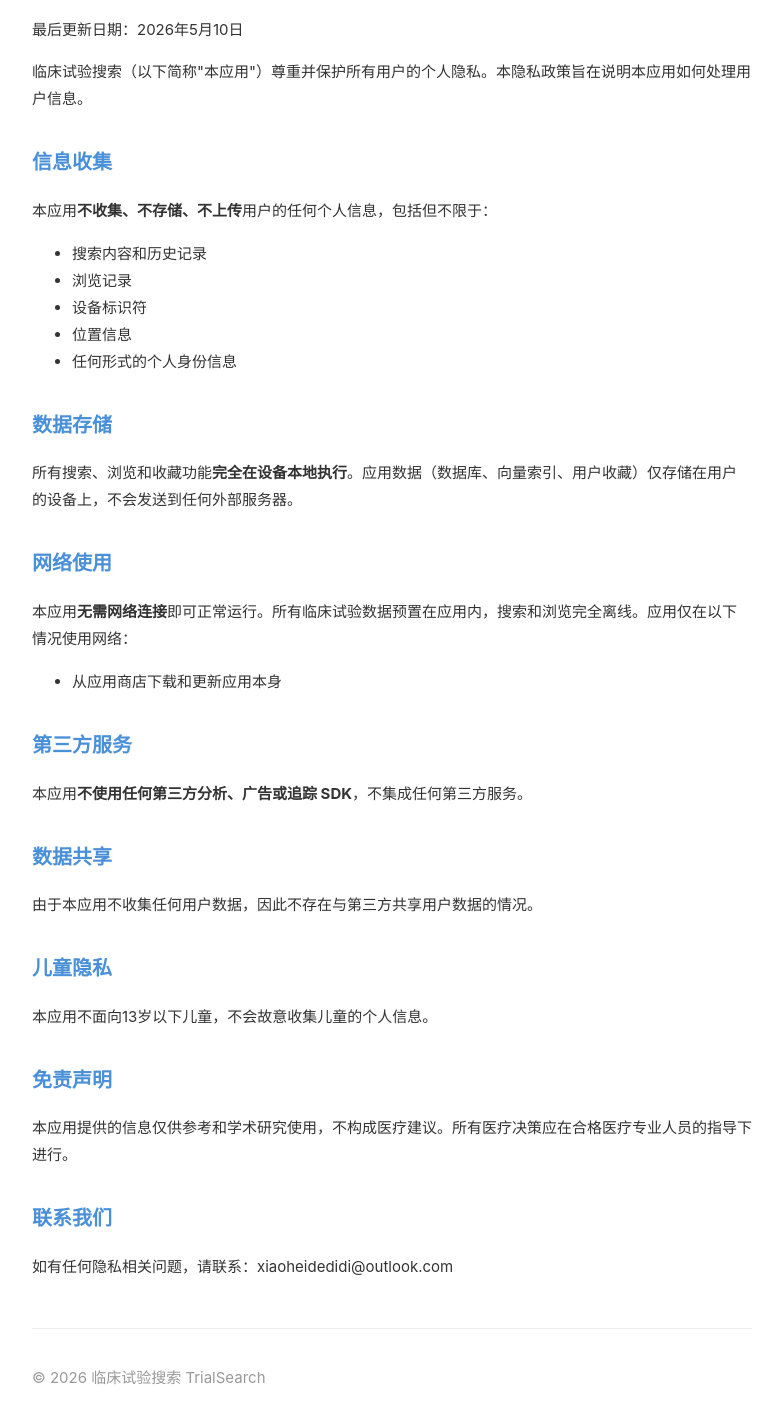
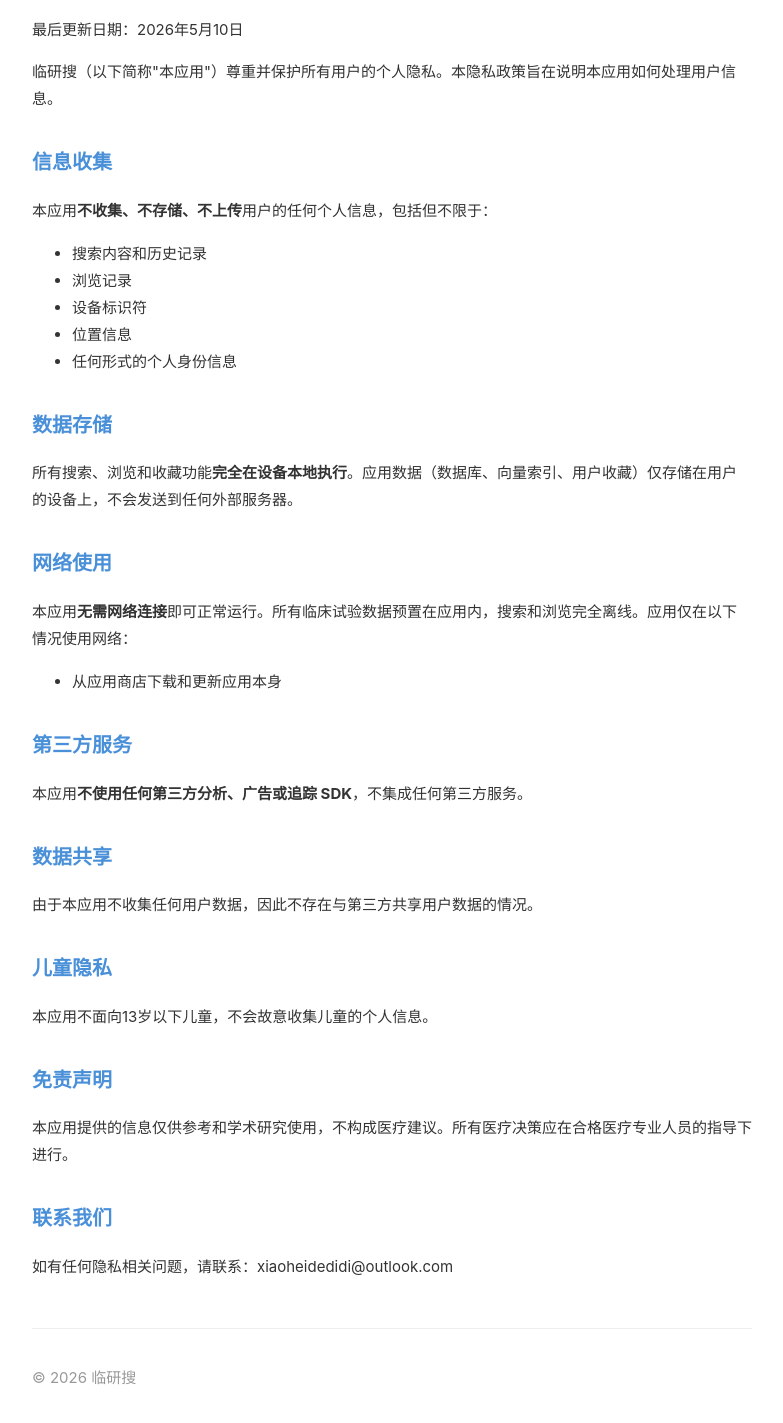
Before and after one commit to BINK-9/trialsearch, a plain HTML site: page index.html in a window 1280 px wide. Shown: the part 107-1530 px from the top of the page, without its empty margins (248-1031 px from the left). Drawn offline with Linux system fonts and the light colour scheme.

Commit message:
更新应用名称为临研搜

```diff
--- a/index.html
+++ b/index.html
@@ -3,7 +3,7 @@
 <head>
 <meta charset="UTF-8">
 <meta name="viewport" content="width=device-width, initial-scale=1.0">
-<title>隐私政策 — 临床试验搜索</title>
+<title>隐私政策 — 临研搜</title>
 <style>
   body { font-family: -apple-system, BlinkMacSystemFont, "PingFang SC", "Hiragino Sans GB", "Microsoft YaHei", sans-serif; max-width: 720px; margin: 40px auto; padding: 0 24px; color: #333; line-height: 1.8; }
   h1 { font-size: 28px; border-bottom: 2px solid #4A90D9; padding-bottom: 12px; }
@@ -17,7 +17,7 @@
 <h1>隐私政策</h1>
 <p>最后更新日期：2026年5月10日</p>
 
-<p>临床试验搜索（以下简称"本应用"）尊重并保护所有用户的个人隐私。本隐私政策旨在说明本应用如何处理用户信息。</p>
+<p>临研搜（以下简称"本应用"）尊重并保护所有用户的个人隐私。本隐私政策旨在说明本应用如何处理用户信息。</p>
 
 <h2>信息收集</h2>
 <p>本应用<strong>不收集、不存储、不上传</strong>用户的任何个人信息，包括但不限于：</p>
@@ -54,7 +54,7 @@
 <p>如有任何隐私相关问题，请联系：xiaoheidedidi@outlook.com</p>
 
 <footer>
-  <p>© 2026 临床试验搜索 TrialSearch</p>
+  <p>© 2026 临研搜</p>
 </footer>
 
 </body>
```
